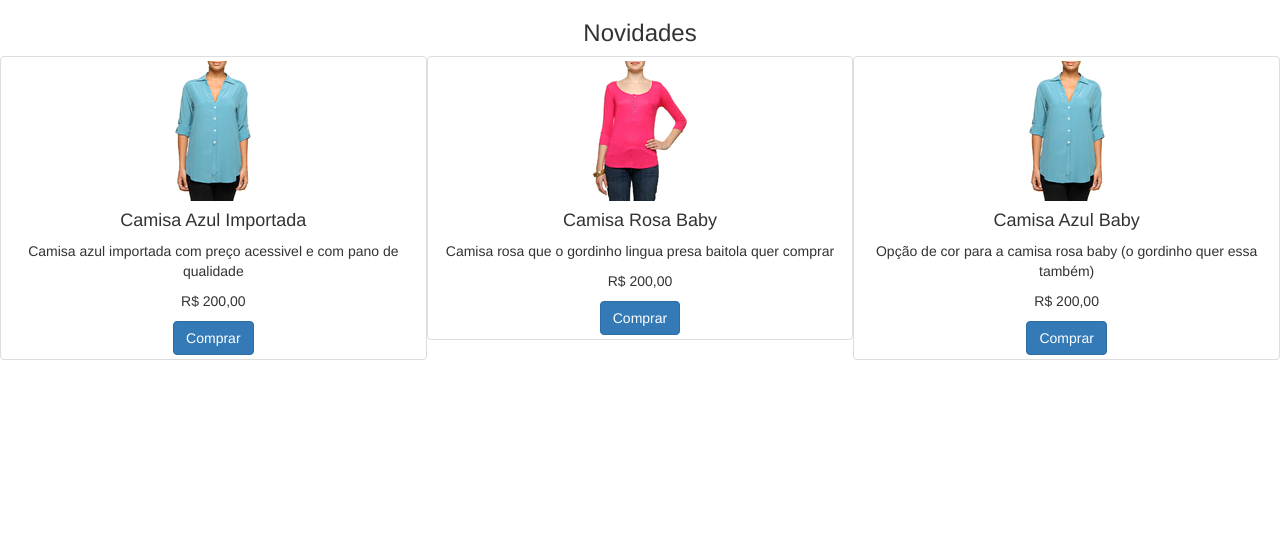
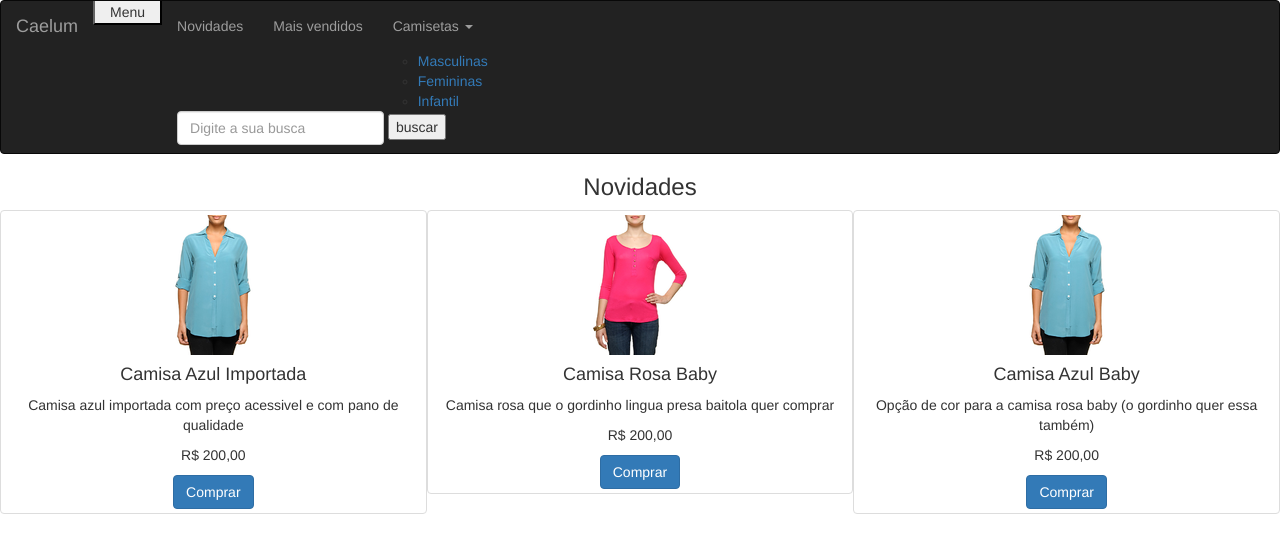
Before and after one commit to Francisco-Reis/alura-bootstrap, a plain HTML site: page site-empresa/index.html in a window 1280 px wide. Drawn offline with Linux system fonts and the light colour scheme.

Commit message:
Navbar pend.

```diff
--- a/site-empresa/index.html
+++ b/site-empresa/index.html
@@ -7,11 +7,41 @@
         <meta name="viewport" content="width=device-width" />
     </head>
     <body>
+        <header>
+            <nav class="navbar navbar-inverse">
+                <div class="navbar-header">
+                    <a href="#" class="navbar-brand">Caelum</a>
+                    <button type="button" data-target=".navbar-collapse" data-toggle="collapse" class="navbar-collapse">Menu</button>
+                </div>
+                <div class="collapse navbar-collapse">
+                    <ul class="nav navbar-nav">
+                        <li><a href="#">Novidades</a></li>
+                        <li><a href="#">Mais vendidos</a></li>
+                        <li>
+                            <a href="#" class="dropdown-toggle" data-toggle="dropdown">
+                                Camisetas
+                                <span class="caret"> </span>
+                            </a>
+                            <ul class="dropdown">
+                                <li><a href="#">Masculinas</a></li>
+                                <li><a href="#">Femininas</a></li>
+                                <li><a href="#">Infantil</a></li>
+                            </ul>
+                        </li>
+
+                        <form class="navbar-form">
+                            <input type="text" class="form-control" placeholder="Digite a sua busca" />
+                            <input type="submit" value="buscar" />
+                        </form>
+                    </ul>
+                </div>
+            </nav>
+        </header>
         <main>
             <h3 class="text-center">Novidades</h3>
             <div class="col-md-4 thumbnail text-center">
                 <figure>
-                    <img src="img/camisa-azul.png" alt="camisa azul importada" />
+                    <img src="img/camisa-azul.png" alt="camisa azul" />
 
                     <div>
                         <h4>Camisa Azul Importada</h4>
```
Also changed, not shown: anotacoes.txt.
